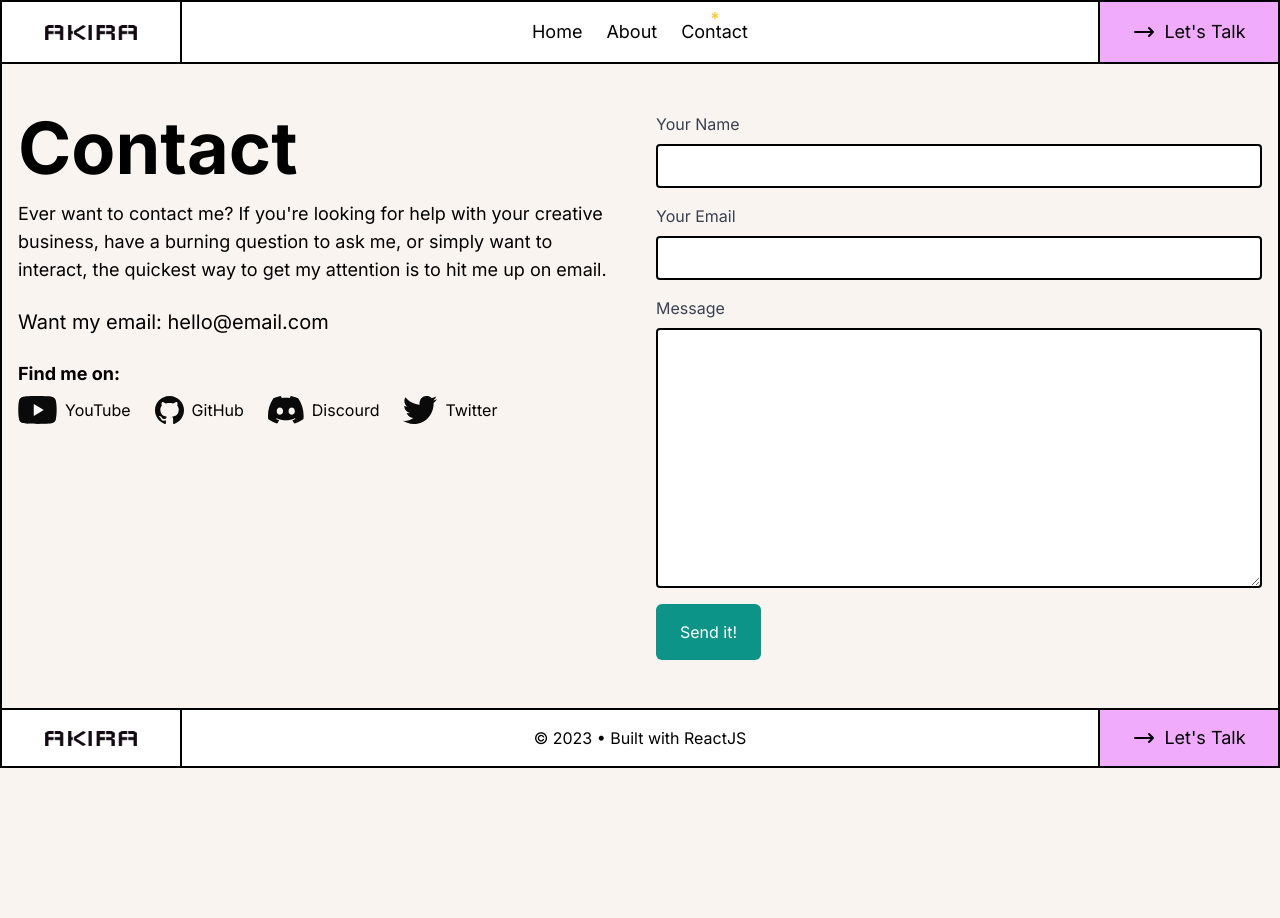
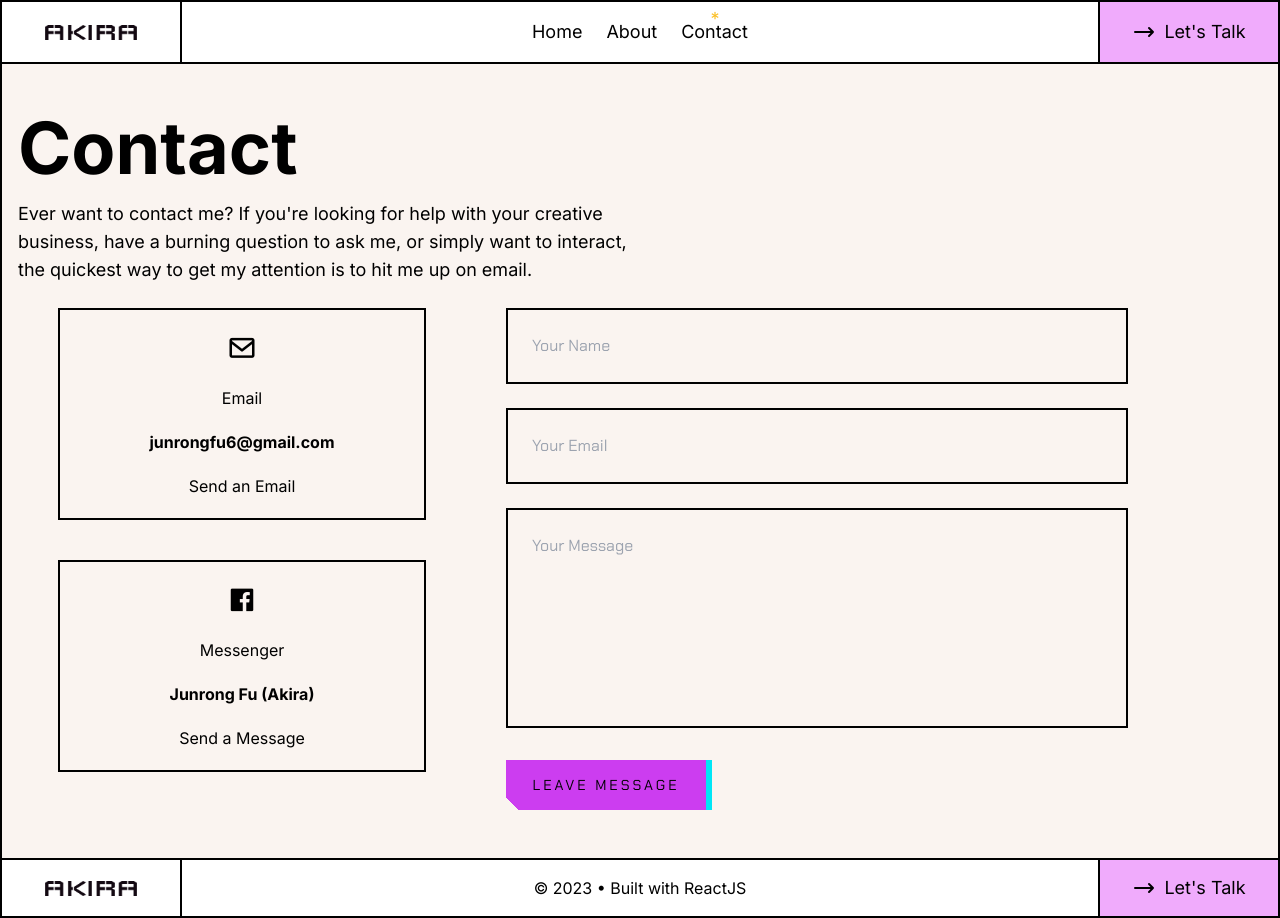
Before and after one commit to akiraafu/react-tailwindcss-portfolio, a React (Vite) app: page /contact in a window 1280 px wide. Before the commit the page ends 800 px from the top, so only its background shows below. Built offline with nearby package versions, Linux system fonts and the light colour scheme.

Commit message:
change contact page content, add emailjs

```diff
--- a/package.json
+++ b/package.json
@@ -10,6 +10,7 @@
     "preview": "vite preview"
   },
   "dependencies": {
+    "@emailjs/browser": "^3.11.0",
     "react": "^18.2.0",
     "react-dom": "^18.2.0",
     "react-fast-marquee": "^1.5.0",
--- a/src/App.css
+++ b/src/App.css
@@ -14,7 +14,7 @@
   border: none;
   text-transform: uppercase;
   text-decoration: none;
-  background: linear-gradient(45deg, transparent 5%, #9333ea 5%);
+  background: linear-gradient(45deg, transparent 5%, #cc3df0 5%);
   letter-spacing: 3px;
   line-height: 40px;
   box-shadow: 6px 0px 0px #00e6f6;
@@ -29,7 +29,7 @@
   border: none;
   text-transform: uppercase;
   text-decoration: none;
-  background: linear-gradient(45deg, transparent 5%, #9333ea 5%);
+  background: linear-gradient(45deg, transparent 5%, #cc3df0 5%);
   letter-spacing: 3px;
   line-height: 40px;
   box-shadow: 6px 0px 0px #00e6f6;
@@ -56,7 +56,7 @@
     transparent 3%,
     #00e6f6 3%,
     #00e6f6 5%,
-    #9333ea 5%
+    #cc3df0 5%
   );
   text-shadow: -3px -3px 0px #f8f005, 3px 3px 0px #00e6f6;
   clip-path: var(--slice-0);
@@ -123,3 +123,25 @@
     transform: translate(0);
   }
 }
+
+#myform {
+  display: flex;
+  flex-direction: column;
+  gap: 1.5rem;
+}
+
+#myform input,
+#myform textarea {
+  width: 100%;
+  padding: 1.5rem;
+  background: transparent;
+  resize: none;
+  color: #333;
+  font-family: "Chakra Petch", Courier, monospace;
+}
+
+#myform .btn-contact {
+  background: linear-gradient(45deg, transparent 5%, #cc3df0 5%);
+  font-size: 0.9rem;
+  margin-top: 0.5rem;
+}
--- /dev/null
+++ b/src/pages/contact/ContactForm.jsx
@@ -0,0 +1,59 @@
+import React, { useRef } from "react";
+import emailjs from "@emailjs/browser";
+
+const ContactForm = () => {
+  const form = useRef();
+
+  const sendEmail = (e) => {
+    e.preventDefault();
+
+    emailjs
+      .sendForm(
+        "service_t5oaxze",
+        "template_6m6rrsl",
+        form.current,
+        "R321p3jpE6qwXirhc"
+      )
+      .then(
+        (result) => {
+          console.log(result.text);
+        },
+        (error) => {
+          console.log(error.text);
+        }
+      );
+  };
+
+  return (
+    <form id="myform" ref={form} onSubmit={sendEmail}>
+      <input
+        type="text"
+        name="user_name"
+        placeholder="Your Name"
+        required
+        className="border-black border-2"
+      />
+
+      <input
+        type="email"
+        name="user_email"
+        placeholder="Your Email"
+        required
+        className="border-black border-2"
+      />
+
+      <textarea
+        name="message"
+        placeholder="Your Message"
+        rows="7"
+        required
+        className="border-black border-2"
+      ></textarea>
+      <button type="submit" class="button btn-contact">
+        Leave Message
+      </button>
+    </form>
+  );
+};
+
+export default ContactForm;
--- a/src/pages/contact/ContactPage.jsx
+++ b/src/pages/contact/ContactPage.jsx
@@ -3,14 +3,15 @@ import { socials } from "../../data";
 import { HeroMd } from "../../assets";
 import Scroller from "../../components/Scroller";
 import Contact from "../../components/Contact";
+import ContactForm from "./ContactForm";
 
 const ContactPage = () => {
   return (
     <>
       <section className="py-12 border-x-2 border-black">
-        <div className="container mx-auto px-4 grid gap-8 lg:grid-cols-2">
-          <div>
-            <h1 className="text-4xl lg:text-5xl xl:text-7xl font-bold mb-4">
+        <div className="container w-full mx-auto px-4 flex flex-col">
+          <div className="md:w-1/2">
+            <h1 className="text-4xl lg:text-5xl xl:text-7xl font-bold mb-4 ">
               Contact
             </h1>
             <p className="mb-6 text-lg">
@@ -19,90 +20,31 @@ const ContactPage = () => {
               want to interact, the quickest way to get my attention is to hit
               me up on email.
             </p>
-            <p className="mb-6 text-xl">Want my email: hello@email.com</p>
-
-            <div className="text-lg font-bold">Find me on:</div>
-
-            <div className="mb-8">
-              <ul className="flex gap-6">
-                {socials.map((item, index) => (
-                  <li key={index}>
-                    <a
-                      target="_blank"
-                      href={item.link}
-                      rel="noopener noreferrer"
-                      className="py-2 flex flex-col md:flex-row gap-2 items-center justify-center"
-                    >
-                      <img src={item.icon} alt={item.alt} width="" height="" />
-                      {item.name}
-                    </a>
-                  </li>
-                ))}
-              </ul>
-            </div>
           </div>
-
-          <div>
-            <form
-              action="https://public.herotofu.com/v1/dcf8f500-1b20-11ed-910c-a9b3a640214e"
-              method="post"
-            >
-              <div className="w-full mb-4">
-                <label
-                  for="name"
-                  className="form-label inline-block mb-2 text-gray-700"
-                >
-                  Your Name
-                </label>
-                <input
-                  name="Name"
-                  id="name"
-                  type="text"
-                  required
-                  className="block w-full px-3 py-2 border-black border-2 rounded"
-                />
+          <div className="w-full flex flex-col justify-start items-start md:flex-row gap-10">
+            <div className="w-full md:w-1/2 allContacts flex flex-col justify-center items-start px-10 max-w-md">
+              <div class="w-full flex flex-col justify-center items-center mb-10 gap-5 p-5 border-2 border-black">
+                <i class="bx bx-envelope text-3xl"></i>
+                <h4>Email</h4>
+                <h5 className="font-bold">junrongfu6@gmail.com</h5>
+                <a href="mailto:junrongfu6@gmail.com" target="_blank">
+                  Send an Email
+                </a>
               </div>
 
-              <div className="w-full mb-4">
-                <label
-                  for="email"
-                  className="form-label inline-block mb-2 text-gray-700"
-                >
-                  Your Email
-                </label>
-                <input
-                  name="Email"
-                  id="email"
-                  type="email"
-                  required
-                  className="block w-full px-3 py-2 border-black border-2 rounded"
-                />
+              <div class="w-full flex flex-col justify-center items-center m-b-10 gap-5 p-5 border-2 border-black">
+                <i class="bx bxl-facebook-square text-3xl"></i>
+                <h4>Messenger</h4>
+                <h5 className="font-bold">Junrong Fu (Akira)</h5>
+                <a href="https://m.me/junrong.fu" target="_blank">
+                  Send a Message
+                </a>
               </div>
+            </div>
 
-              <div className="w-full mb-4">
-                <label
-                  for="message"
-                  className="form-label inline-block mb-2 text-gray-700"
-                >
-                  Message
-                </label>
-                <textarea
-                  name="email"
-                  id="email"
-                  cols="30"
-                  rows="10"
-                  className="block w-full px-3 py-2 border-black border-2 rounded"
-                ></textarea>
-              </div>
-
-              <div>
-                <input
-                  type="submit"
-                  value="Send it!"
-                  className="px-6 py-4 rounded-md bg-teal-600 hover:bg-teal-700 text-white"
-                />
-              </div>
-            </form>
+            <div className="w-full md:w-1/2">
+              <ContactForm />
+            </div>
           </div>
         </div>
       </section>
--- a/src/pages/home/Home.jsx
+++ b/src/pages/home/Home.jsx
@@ -55,6 +55,14 @@ const Home = () => {
               laboriosam iste voluptas soluta odio, atque, ipsa nam eos
               cupiditate vero alias suscipit exercitationem!
             </p>
+            <div className="text-lg font-bold">
+              <p>Find me on:</p>
+              <div className="mb-8 text-4xl flex gap-5">
+                <i class="bx bxl-linkedin-square"></i>
+                <i class="bx bxl-github"></i>
+                <i class="bx bxl-instagram-alt"></i>
+              </div>
+            </div>
 
             <div className="flex items-baseline gap-4">
               <HashLink to="#work" className=" text-white">
```
Also changed, not shown: 1 other file (tests, documents, lock files or other folders).
